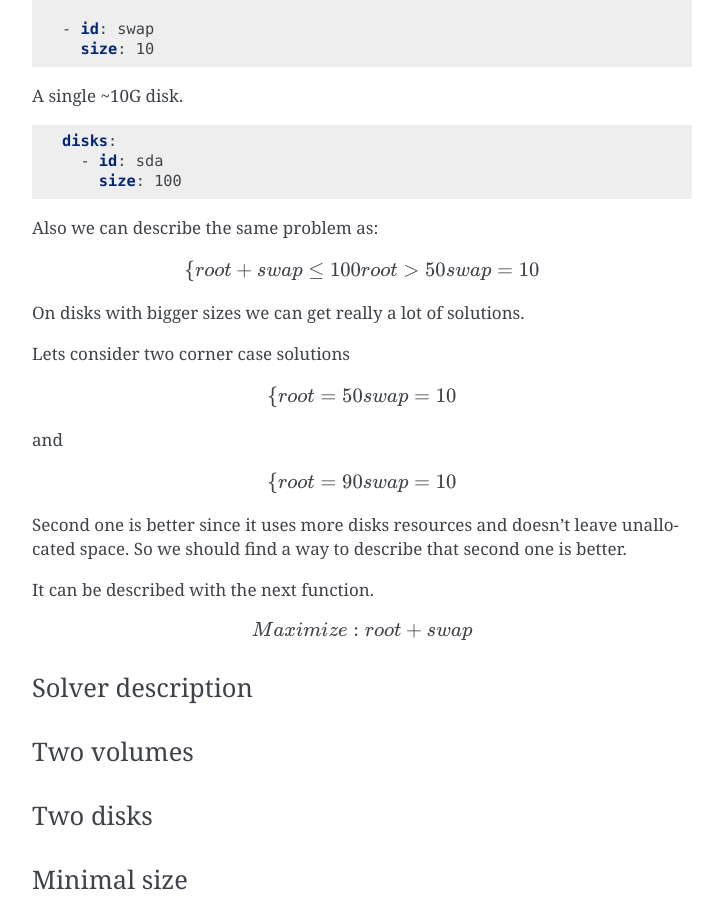
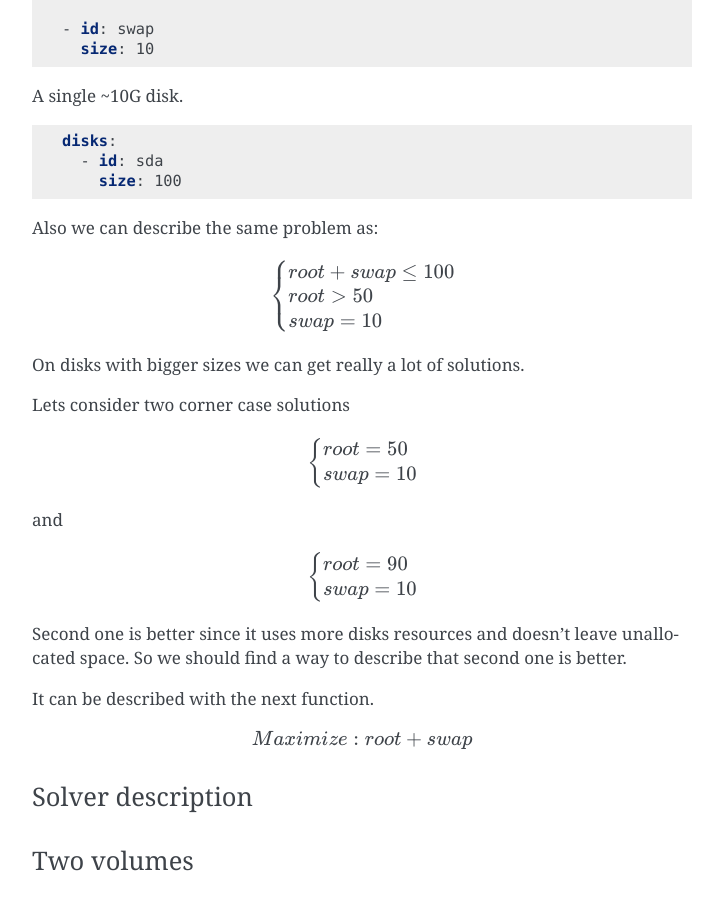
Before and after one commit to openstack-archive/bareon-allocator, a Sphinx documentation site: the page built from doc/source/architecture.rst, in a window 1280 px wide and 900 px high, scrolled down 3764 px. Shown: the whole window, without its empty margins (388-1111 px from the left). Built offline with Sphinx 7.4.7, drawn with Linux system fonts in a browser that asks for light colours.

Commit message:
Fix newline symbols for equations

```diff
--- a/doc/source/architecture.rst
+++ b/doc/source/architecture.rst
@@ -159,8 +159,8 @@ Also we can describe the same problem as:
 .. math::
 
     \begin{cases}
-    root + swap \le 100
-    root \gt 50
+    root + swap \le 100 \\
+    root \gt 50 \\
     swap = 10
     \end{cases}
 
@@ -171,7 +171,7 @@ Lets consider two corner case solutions
 .. math::
 
     \begin{cases}
-    root = 50
+    root = 50 \\
     swap = 10
     \end{cases}
 
@@ -180,7 +180,7 @@ and
 .. math::
 
     \begin{cases}
-    root = 90
+    root = 90 \\
     swap = 10
     \end{cases}
 
```
